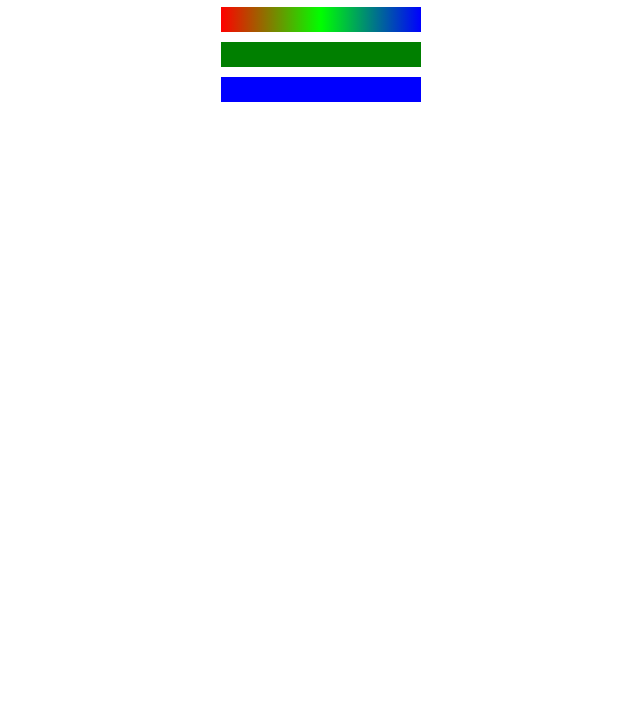
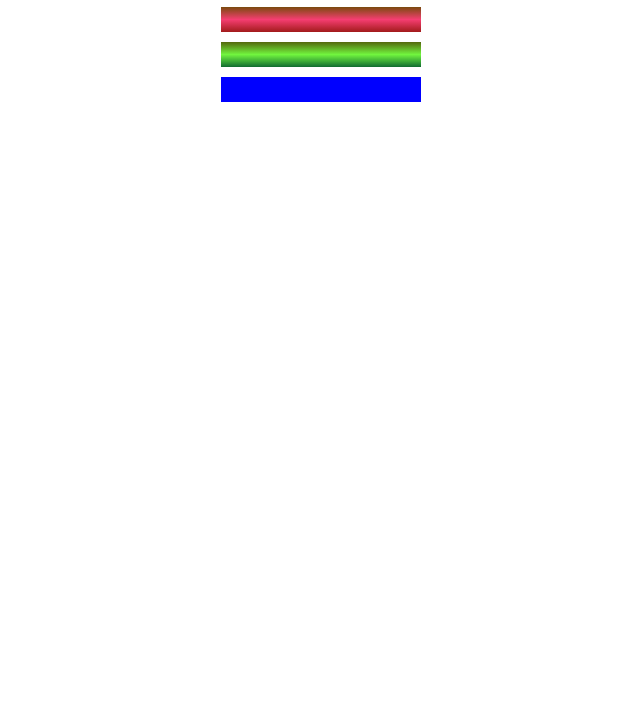
Before and after one commit to hilmimallick/freecodecamp-coloredmarker-practice, a plain HTML site: page index.html in a window 1280 px wide. Shown: the part 73-800 px from the top of the page, without its empty margins (319-959 px from the left). Drawn offline with Linux system fonts and the light colour scheme.

Commit message:
worked on linear gradient

```diff
--- a/styles.css
+++ b/styles.css
@@ -10,11 +10,11 @@ h1{
 }
 
 .red{
-    background: linear-gradient(90deg, rgb(255, 0, 0), rgb(0, 255, 0), rgb(0, 0, 255));
+    background: linear-gradient(180deg, rgb(122, 74, 14), rgb(245, 62, 113), rgb(162, 27, 27));
 }
 
 .green{
-    background-color: #007F00;
+    background: linear-gradient( 180deg, #55680D, #71F53E, #116C31);
 }
 
 .blue{
```
